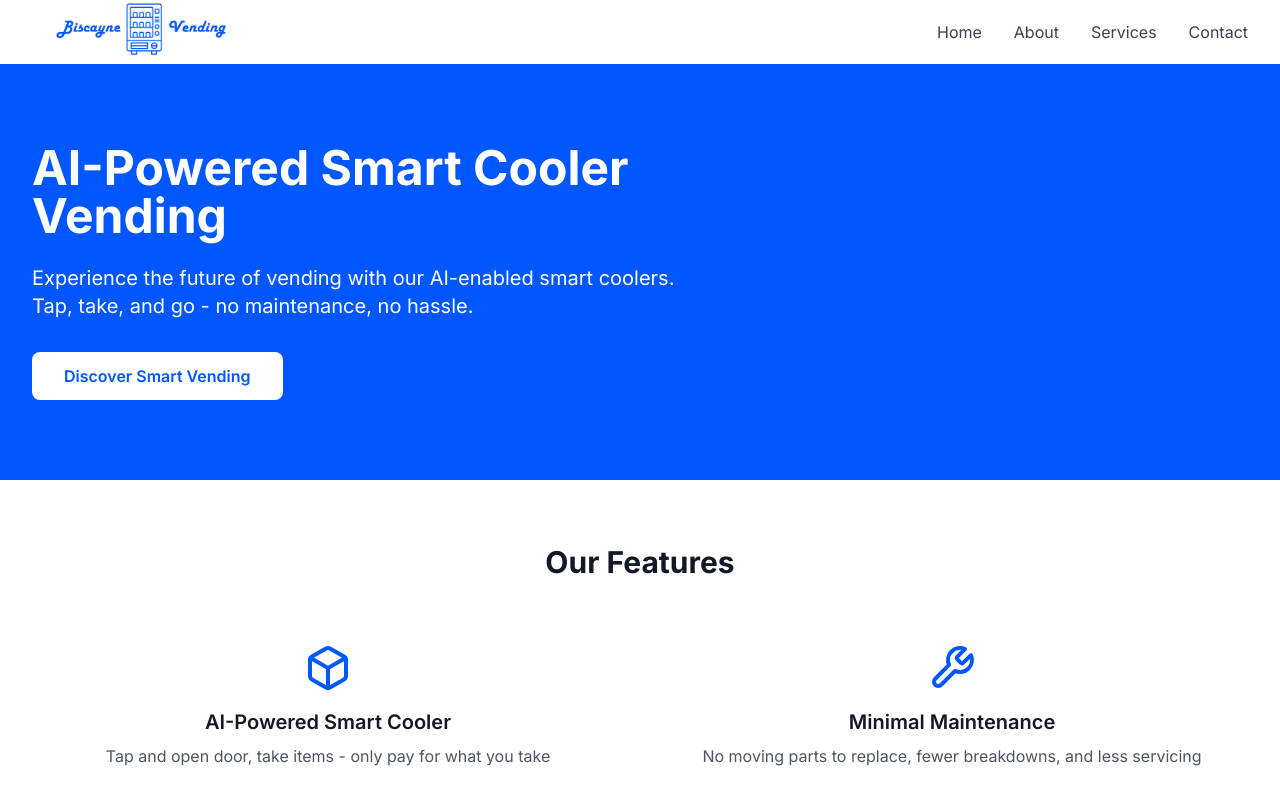
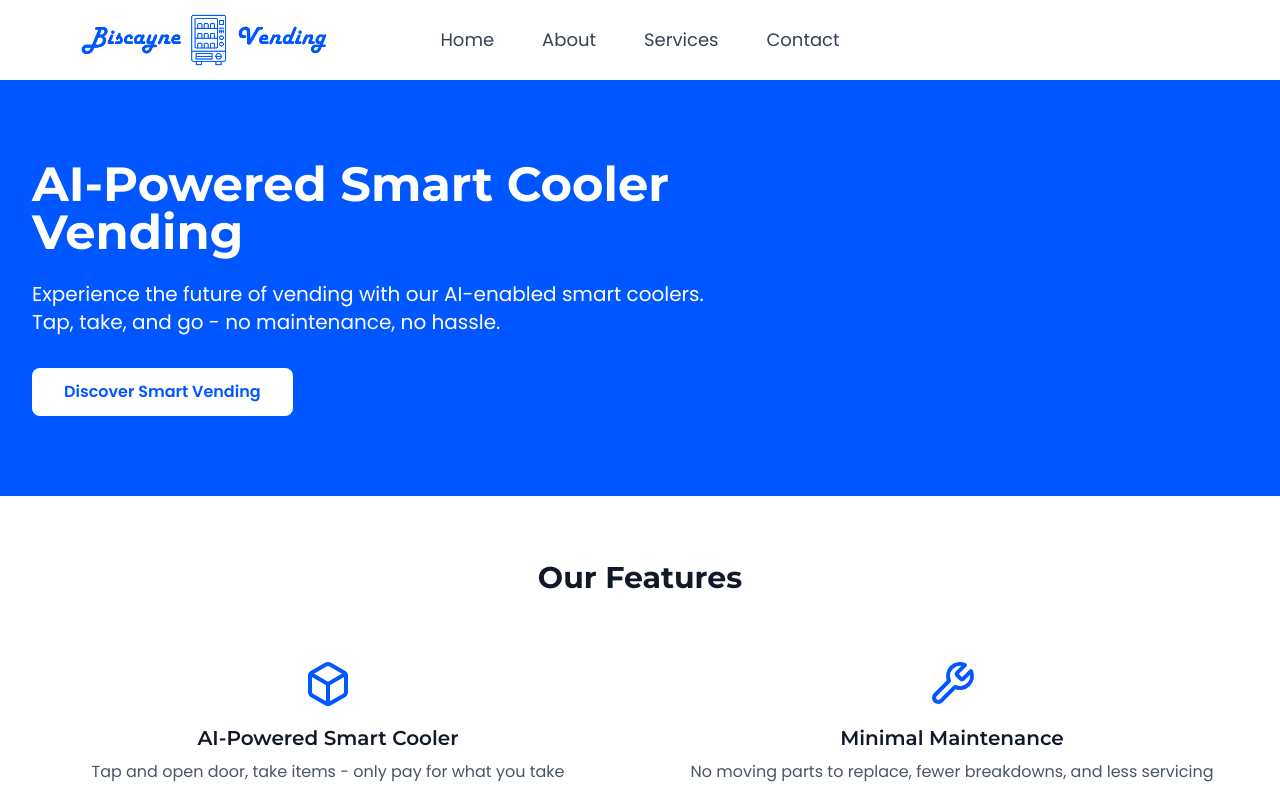
Before and after one commit to 9127eth/bv, a Next.js app: page / in a window 1280 px wide. Shown: the top 800 px of the page. Built offline with nearby package versions, Linux system fonts and the light colour scheme.

Commit message:
font change

```diff
--- a/src/app/layout.tsx
+++ b/src/app/layout.tsx
@@ -1,11 +1,21 @@
 import type { Metadata } from 'next'
-import { Inter } from 'next/font/google'
+import { Montserrat, Poppins } from 'next/font/google'
 import '../styles/globals.css'
 import { Header } from '../components/common/Header'
 import React from 'react'
 import { Footer } from '../components/common/Footer'
 
-const inter = Inter({ subsets: ['latin'] })
+const montserrat = Montserrat({
+  weight: ['600', '700', '800'],
+  subsets: ['latin'],
+  variable: '--font-montserrat',
+})
+
+const poppins = Poppins({
+  weight: ['400', '500', '600', '700'],
+  subsets: ['latin'],
+  variable: '--font-poppins',
+})
 
 export const metadata: Metadata = {
   title: 'Biscayne Vending',
@@ -19,7 +29,7 @@ export default function RootLayout({
 }) {
   return (
     <html lang="en" suppressHydrationWarning>
-      <body className={inter.className} suppressHydrationWarning>
+      <body className={`${montserrat.variable} ${poppins.variable} font-poppins`} suppressHydrationWarning>
         <Header />
         <main>{children}</main>
         <Footer />
--- a/src/components/common/Header.tsx
+++ b/src/components/common/Header.tsx
@@ -6,32 +6,33 @@ import { siteMetadata } from '../../lib/metadata'
 export function Header() {
   return (
     <header className="bg-white shadow-sm">
-      <nav className="container-padding mx-auto flex h-16 items-center justify-between">
+      <nav className="container-padding mx-auto flex h-20 items-center justify-between">
         <Link href="/" className="flex items-center">
           <Image
-            src="/logo.png"
+            src="/newlogo.png"
             alt={siteMetadata.siteName}
-            width={225}
-            height={50}
+            width={350}
+            height={77}
             priority
             className="object-contain"
           />
         </Link>
 
-        <div className="hidden md:flex space-x-8">
-          <Link href="/" className="text-gray-700 hover:text-primary">
+        <div className="hidden md:flex space-x-12 mx-auto">
+          <Link href="/" className="text-gray-700 hover:text-primary text-lg">
             Home
           </Link>
-          <Link href="/about" className="text-gray-700 hover:text-primary">
+          <Link href="/about" className="text-gray-700 hover:text-primary text-lg">
             About
           </Link>
-          <Link href="/services" className="text-gray-700 hover:text-primary">
+          <Link href="/services" className="text-gray-700 hover:text-primary text-lg">
             Services
           </Link>
-          <Link href="/contact" className="text-gray-700 hover:text-primary">
+          <Link href="/contact" className="text-gray-700 hover:text-primary text-lg">
             Contact
           </Link>
         </div>
+        <div className="w-[350px]"></div>
       </nav>
     </header>
   )
--- a/src/styles/globals.css
+++ b/src/styles/globals.css
@@ -4,7 +4,11 @@
 
 @layer base {
   body {
-    @apply bg-site-background text-gray-900;
+    @apply bg-site-background text-gray-900 font-poppins;
+  }
+
+  h1, h2, h3, h4, h5, h6 {
+    @apply font-montserrat;
   }
 }
 
--- a/tailwind.config.ts
+++ b/tailwind.config.ts
@@ -15,6 +15,10 @@ const config: Config = {
       },
       backgroundColor: {
         'site-background': '#ffffff',
+      },
+      fontFamily: {
+        montserrat: ['var(--font-montserrat)', 'sans-serif'],
+        poppins: ['var(--font-poppins)', 'sans-serif'],
       }
     },
   },
```
Also changed, not shown: public/newlogo.png (added).
